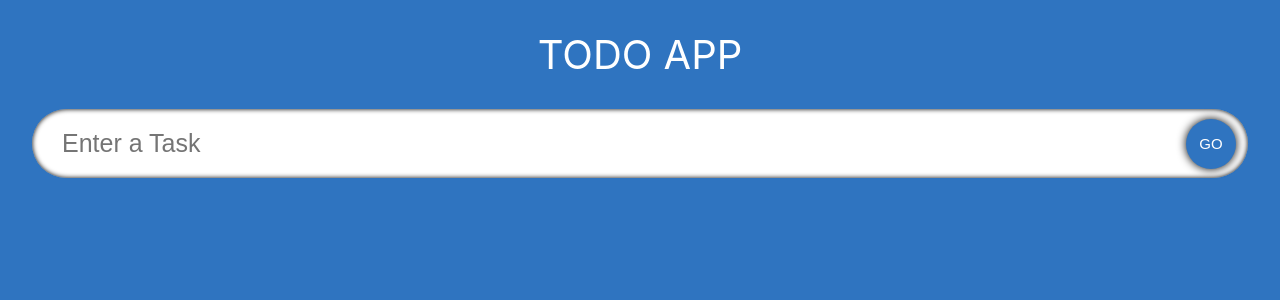
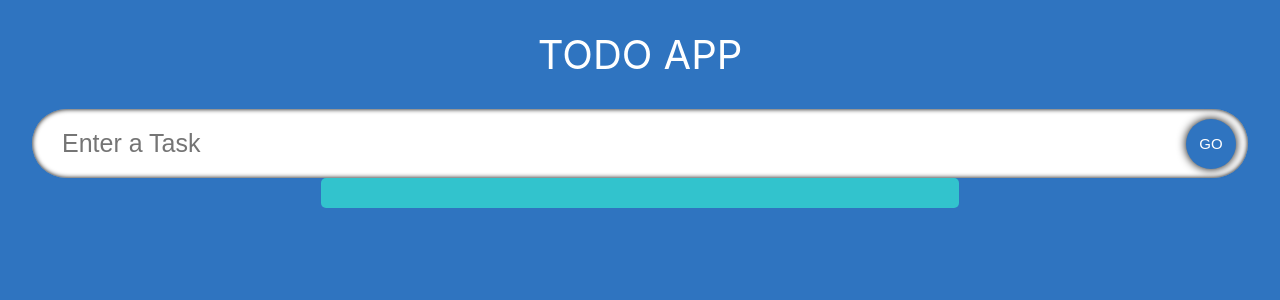
Before and after one commit to Sacha924/TodoList, a React (Create React App) app: page / in a window 1280 px wide. Shown: the top 300 px of the page. Built offline with nearby package versions, Linux system fonts and the light colour scheme; the HTML template or start-up script is replaced by a standard one.

Commit message:
displaying our list of Todo

```diff
--- a/src/App.tsx
+++ b/src/App.tsx
@@ -1,12 +1,27 @@
-import React from "react";
+import React, { useState } from "react";
 import "./App.css";
 import InputField from "./components/InputField";
+import Todo from "./model";
+import TodoList from "./components/TodoList";
 
 const App: React.FC = () => {
+  const [todo, setTodo] = useState<string>("");
+  const [todos, setTodos] = useState<Todo[]>([]);
+
+  const handleAdd = (e: React.FormEvent) => {
+    e.preventDefault();
+    if (todo) {
+      setTodos([...todos, { id: Date.now(), todo, isDone: false }]);
+      setTodo("");
+    }
+  };
+
   return (
     <div className="App">
       <span className="heading">Todo App</span>
-      <InputField />
+      <InputField todo={todo} setTodo={setTodo} handleAdd={handleAdd} />
+      <TodoList todos={todos} setTodos={setTodos} />
+
     </div>
   );
 };
--- /dev/null
+++ b/src/components/TodoList.tsx
@@ -0,0 +1,24 @@
+import React from "react";
+import "./../styles/todoList.css";
+import Todo from "./../model";
+
+interface Props {
+  todos: Todo[];
+  setTodos: React.Dispatch<React.SetStateAction<Todo[]>>;
+}
+
+const TodoList: React.FC<Props> = ({ todos, setTodos }: Props) => {
+  return (
+    <div className="todos">
+       {todos.map((todo) => (
+          <div key={todo.id} className="todo">
+            <span className="todo__text">{todo.todo}</span>
+            <button className="todo__done">Done</button>
+            <button className="todo__delete">Delete</button>
+          </div>
+        ))}
+    </div>
+  );
+};
+
+export default TodoList;
--- /dev/null
+++ b/src/styles/todoList.css
@@ -0,0 +1,8 @@
+.todos {
+  border-radius: 5px;
+  display: flex;
+  flex-direction: column;
+  width: 47.5%;
+  padding: 15px;
+  background-color: rgb(50, 195, 205);
+}
```
